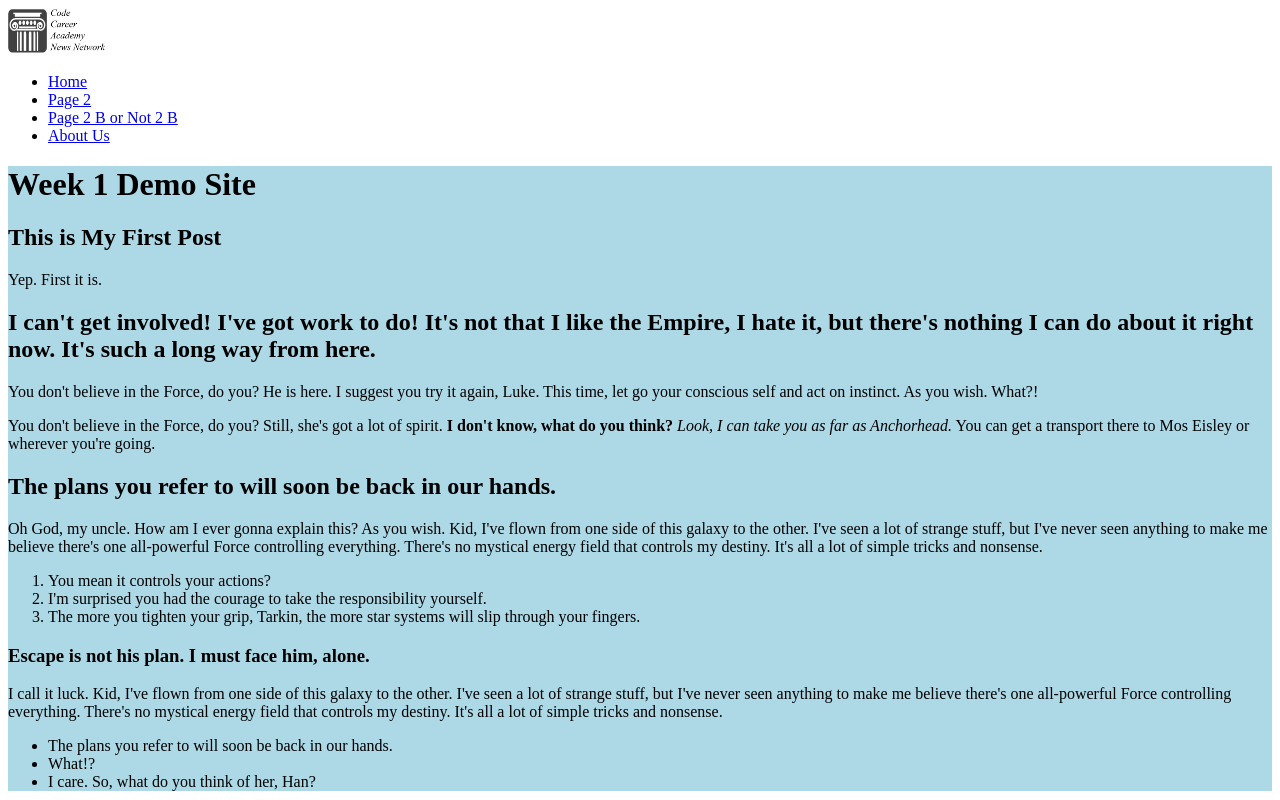
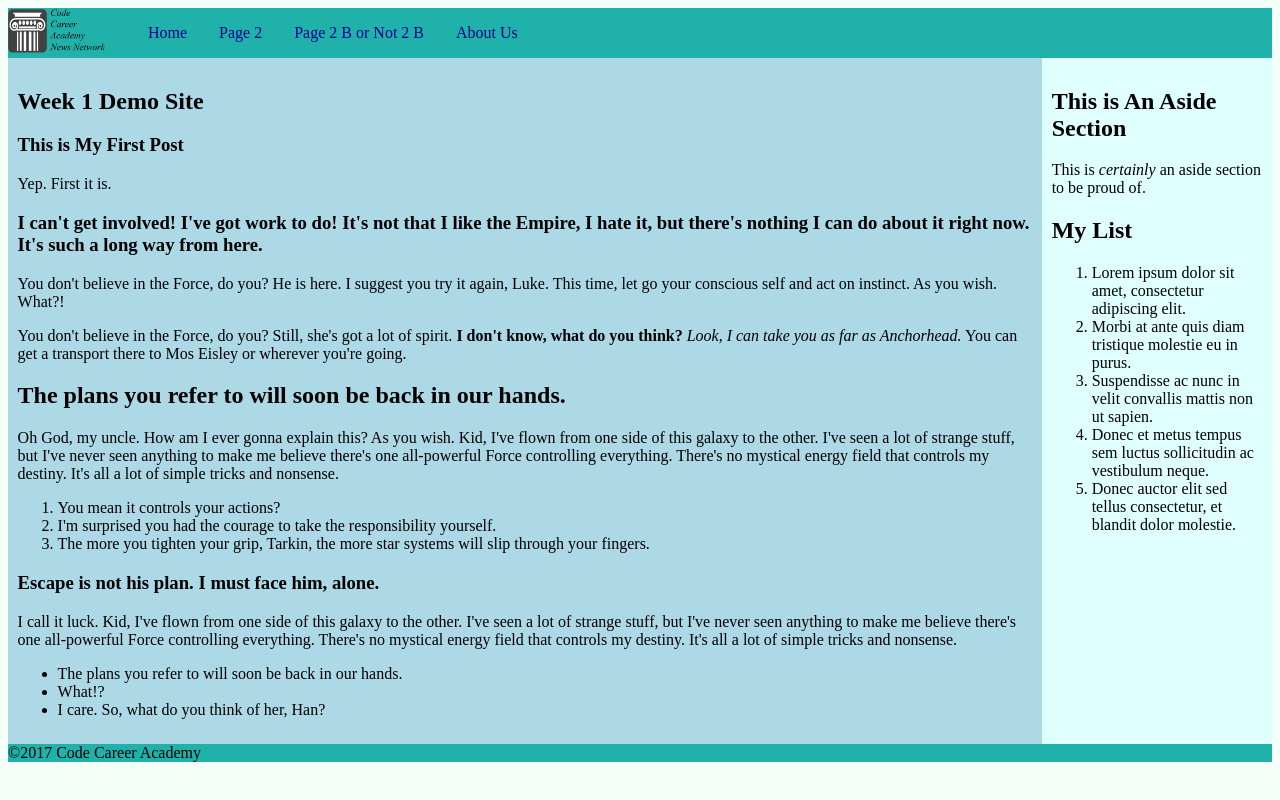
Before and after one commit to jeffa00/supreme-system, a plain HTML site: page index.html in a window 1280 px wide. Shown: the top 800 px of the page. Drawn offline with Linux system fonts and the light colour scheme.

Commit message:
Layout demo

```diff
--- /dev/null
+++ b/css/layout1.css
@@ -0,0 +1,20 @@
+main {
+    width: 60%;
+}
+aside {
+    width: 40%;
+}
+header {
+    height: 60px;
+}
+main, aside {
+    box-sizing: border-box;
+}
+
+main, aside,nav ul, nav li, .main-logo {
+    float: left;
+}
+
+footer, #primary-content {
+    clear: both;
+}
--- /dev/null
+++ b/css/layout2.css
@@ -0,0 +1,6 @@
+#primary-content,
+ nav,
+ nav ul {
+    display: flex;
+    display: -ms-flex;
+}
--- a/css/site.css
+++ b/css/site.css
@@ -1,5 +1,11 @@
 .main-logo img {
     width: 100px;
+}
+body{
+    background-color: mintcream;
+}
+header, footer {
+    background-color: lightseagreen;
 }
 main {
     background-color: lightblue;
@@ -7,3 +13,25 @@ main {
 aside {
     background-color: lightcyan;
 }
+
+main, aside {
+    padding: .6rem;
+}
+
+nav ul {
+    list-style: none;
+}
+
+nav ul li {
+    margin-right: 2rem;
+}
+
+nav ul li a{
+    color: darkblue;
+    text-decoration: none;
+}
+
+nav ul li a:hover {
+    color: aliceblue;
+    text-decoration: underline;
+}
--- a/index.html
+++ b/index.html
@@ -7,6 +7,8 @@
     <meta http-equiv="X-UA-Compatible" content="ie=edge">
     <title>Base Page For Week 1!</title>
     <link href="css/site.css" rel="stylesheet">
+    <!-- <link href="css/layout1.css" rel="stylesheet"> -->
+    <link href="css/layout2.css" rel="stylesheet">
 </head>
 
 <body>
@@ -34,6 +36,7 @@
         </nav>
     </header>
 
+    <section id="primary-content">
         <main>
             <h1>Week 1 Demo Site</h1>
             <article>
@@ -41,19 +44,20 @@
                 <p>Yep. First it is.</p>
             </article>
             <article>
-            <h1>I can't get involved! I've got work to do! It's not that I like the Empire, I hate it, but there's nothing I
-                can do about it right now. It's such a long way from here.</h1>
+                <h1>I can't get involved! I've got work to do! It's not that I like the Empire, I hate it, but there's nothing
+                    I can do about it right now. It's such a long way from here.</h1>
                 <p>You don't believe in the Force, do you? He is here. I suggest you try it again, Luke. This time, let go your
                     conscious self and act on instinct. As you wish. What?!</p>
                 <p>You don't believe in the Force, do you? Still, she's got a lot of spirit.
                     <strong> I don't know, what do you think?</strong>
-                <em> Look, I can take you as far as Anchorhead.</em> You can get a transport there to Mos Eisley or wherever you're
-                going.</p>
+                    <em> Look, I can take you as far as Anchorhead.</em> You can get a transport there to Mos Eisley or wherever
+                    you're going.
+                </p>
                 <h2>The plans you refer to will soon be back in our hands.</h2>
                 <p>Oh God, my uncle. How am I ever gonna explain this? As you wish. Kid, I've flown from one side of this galaxy
-                to the other. I've seen a lot of strange stuff, but I've never seen anything to make me believe there's one
-                all-powerful Force controlling everything. There's no mystical energy field that controls my destiny. It's
-                all a lot of simple tricks and nonsense.</p>
+                    to the other. I've seen a lot of strange stuff, but I've never seen anything to make me believe there's
+                    one all-powerful Force controlling everything. There's no mystical energy field that controls my destiny.
+                    It's all a lot of simple tricks and nonsense.</p>
                 <ol>
                     <li>You mean it controls your actions?</li>
                     <li>I'm surprised you had the courage to take the responsibility yourself.</li>
@@ -62,8 +66,8 @@
 
                 <h3>Escape is not his plan. I must face him, alone.</h3>
                 <p>I call it luck. Kid, I've flown from one side of this galaxy to the other. I've seen a lot of strange stuff,
-                but I've never seen anything to make me believe there's one all-powerful Force controlling everything. There's
-                no mystical energy field that controls my destiny. It's all a lot of simple tricks and nonsense.</p>
+                    but I've never seen anything to make me believe there's one all-powerful Force controlling everything.
+                    There's no mystical energy field that controls my destiny. It's all a lot of simple tricks and nonsense.</p>
                 <ul>
                     <li>The plans you refer to will soon be back in our hands.</li>
                     <li>What!?</li>
@@ -89,7 +93,7 @@
                 </ol>
             </section>
         </aside>
-
+    </section>
     <footer>
         &copy;2017 Code Career Academy
     </footer>
```
Also changed, not shown: page2b/not2b/page2b.html (added, +60 -0 lines). Lines whose indentation alone changed are shown as unchanged.
